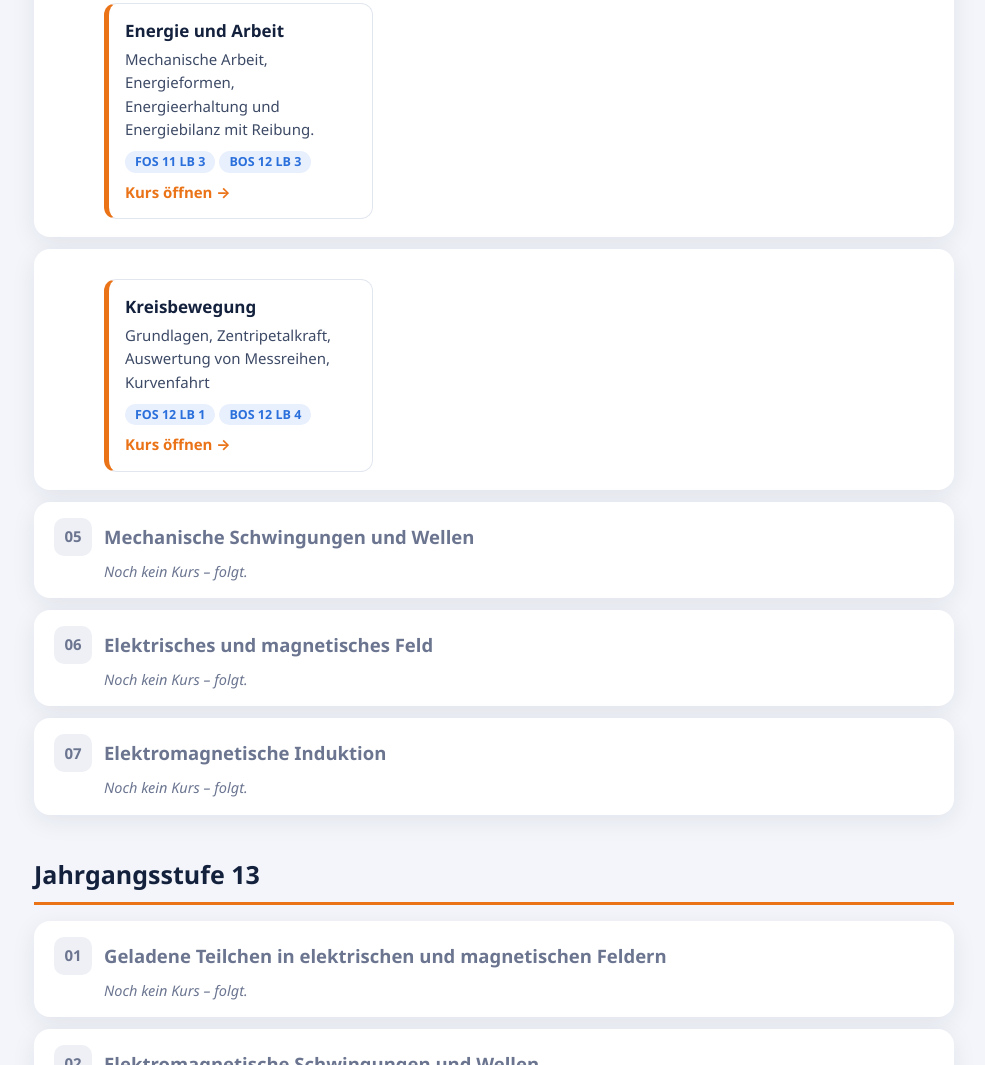
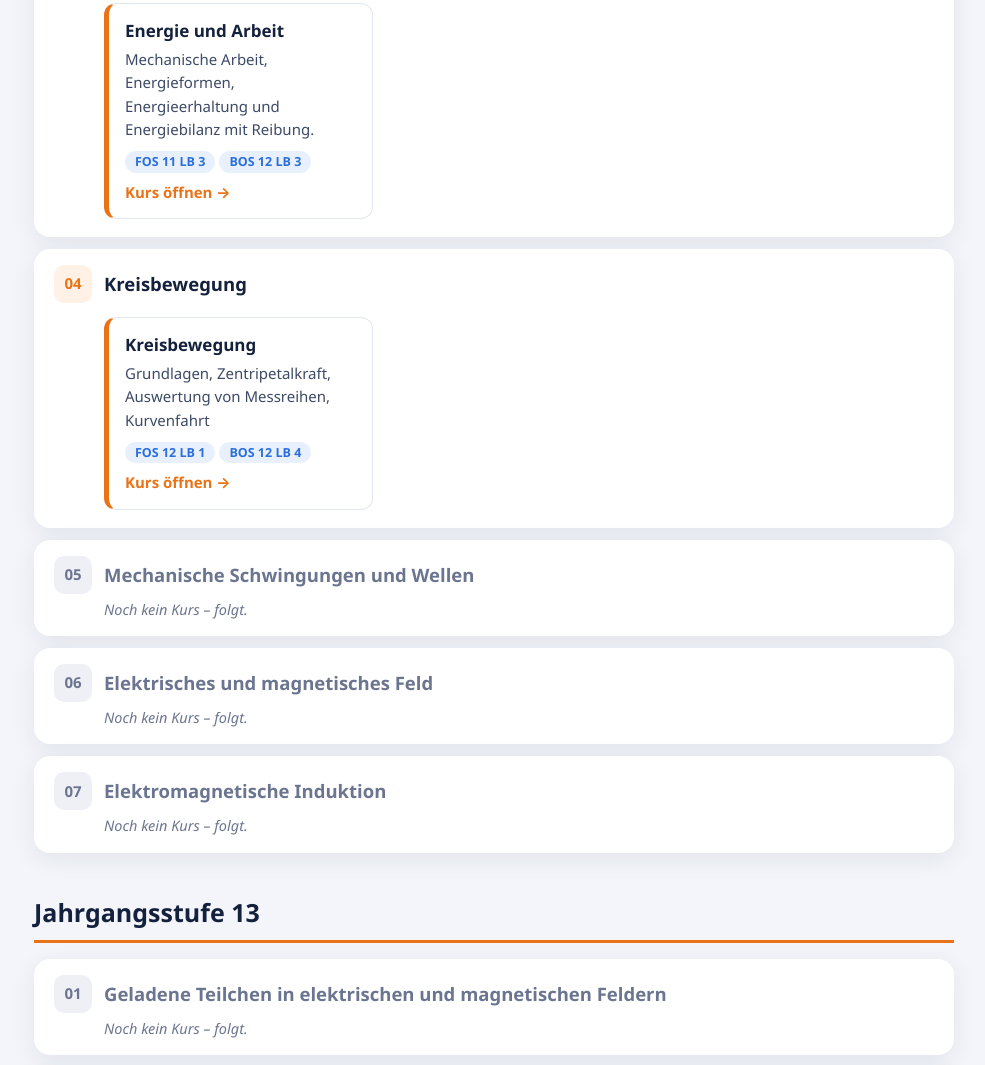
Before and after one commit to physik-fosbos/Physik, a plain HTML site: page index.html in a window 1280 px wide. Shown: the part 1362-2427 px from the top of the page, without its empty margins (146-1131 px from the left). Drawn offline with Linux system fonts and the light colour scheme.

Commit message:
Refactor HTML structure for Kreisbewegung section

```diff
--- a/index.html
+++ b/index.html
@@ -129,7 +129,8 @@ footer{text-align:center;color:var(--muted);font-size:13px;padding:0 16px 30px}
     </div>
   </div>
 
-  <div class="lb leer">
+  <div class="lb">
+    <h3><span class="nr">04</span>Kreisbewegung</h3>
     <div class="kurse">
       <a class="kurs" href="kreisbewegung/">
         <h4>Kreisbewegung</h4>
```
